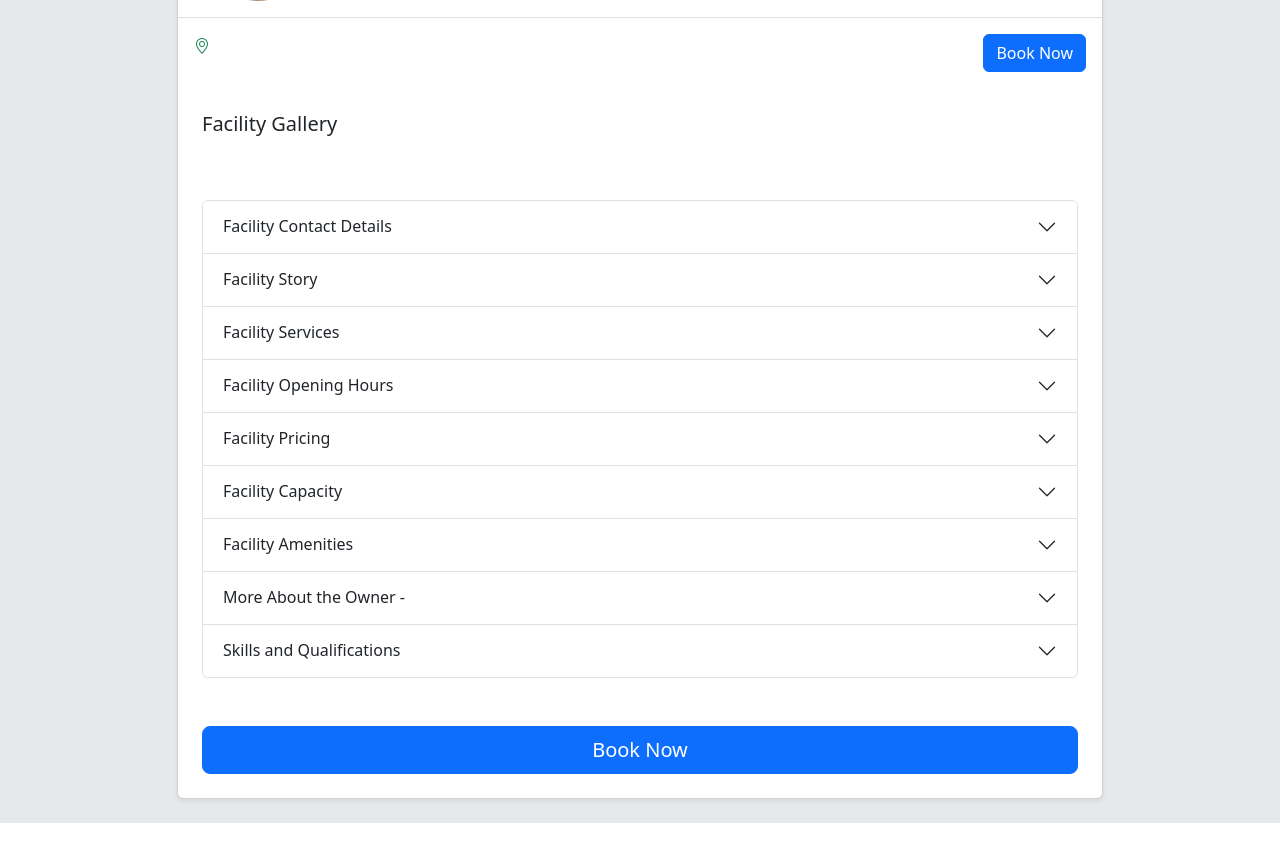
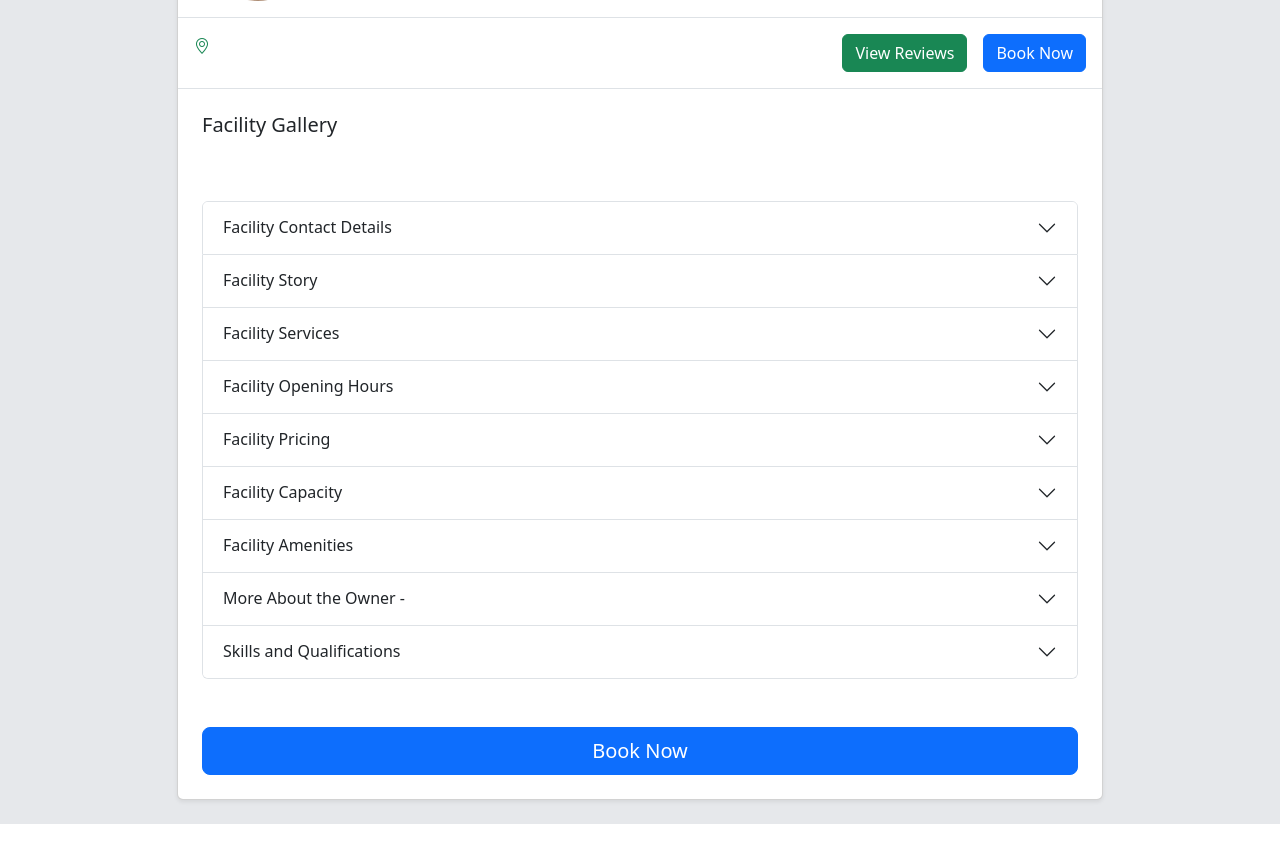
Before and after one commit to stanley-nyoni/pawsitively-booked, a Python web app: template app/templates/dog_owner/view_facility.html in a window 1280 px wide. Shown: the part 156-1020 px from the top of the page. Run offline with Jinja, Linux system fonts and the light colour scheme; the template is opened without the code that fills it, so the values that code supplies are empty.

Commit message:
added a link for users to view reviews

```diff
--- a/app/templates/dog_owner/view_facility.html
+++ b/app/templates/dog_owner/view_facility.html
@@ -28,13 +28,18 @@
                         </div>
                     </div>
 
-                    <div class="border-top p-3 d-flex justify-content-between">
+                    <div class="border-top border-bottom p-3 d-flex justify-content-between">
                         <div class="text-muted d-flex gap-2">
                             <i class="bi bi-geo-alt text-success"></i> {{ facility.location }}
                         </div>
+                       <div class="d-flex gap-3">
+                        <a href="{{ url_for('facilty_reviews', facility_id=facility.id) }}" class="btn btn-success">
+                           View Reviews
+                        </a>
                         <a href="{{ url_for('create_booking', facility_name=facility.name) }}" class="btn btn-primary">
                             Book Now
                         </a>
+                       </div>
                     </div>
 
                     <div class="p-4">
```
